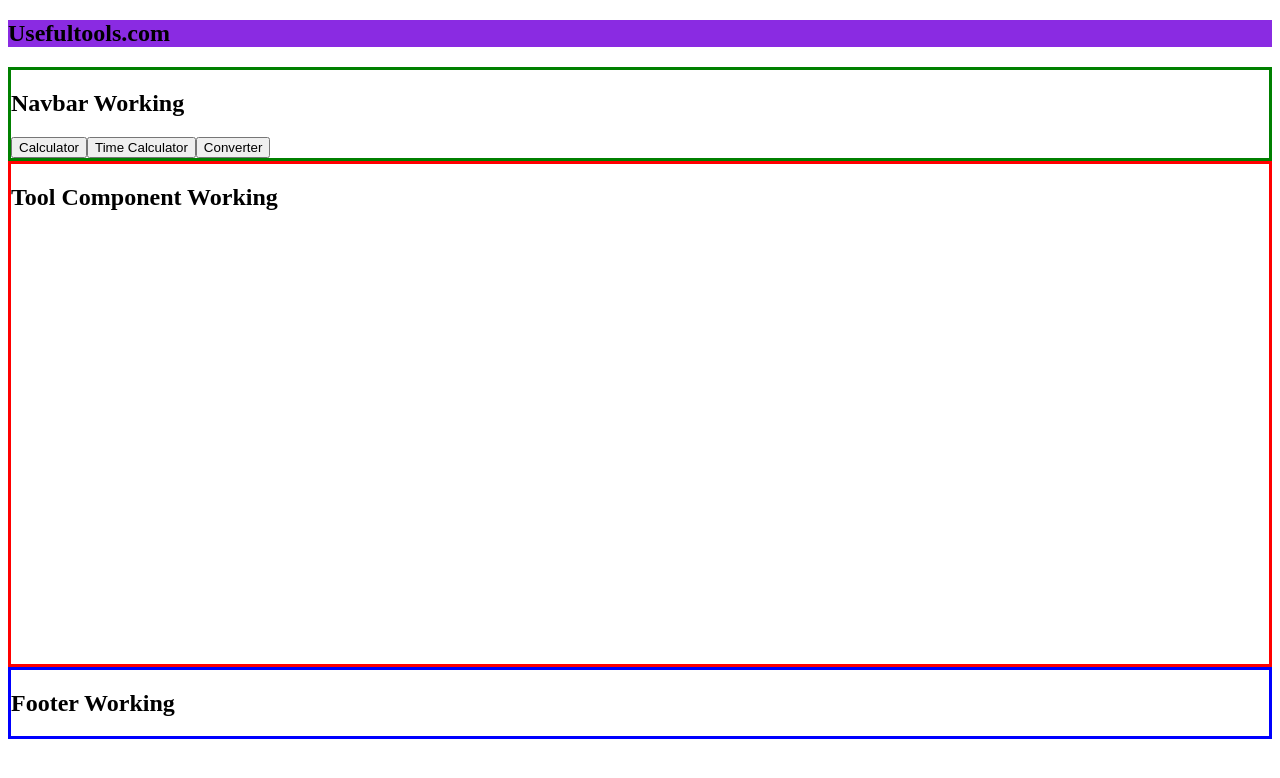
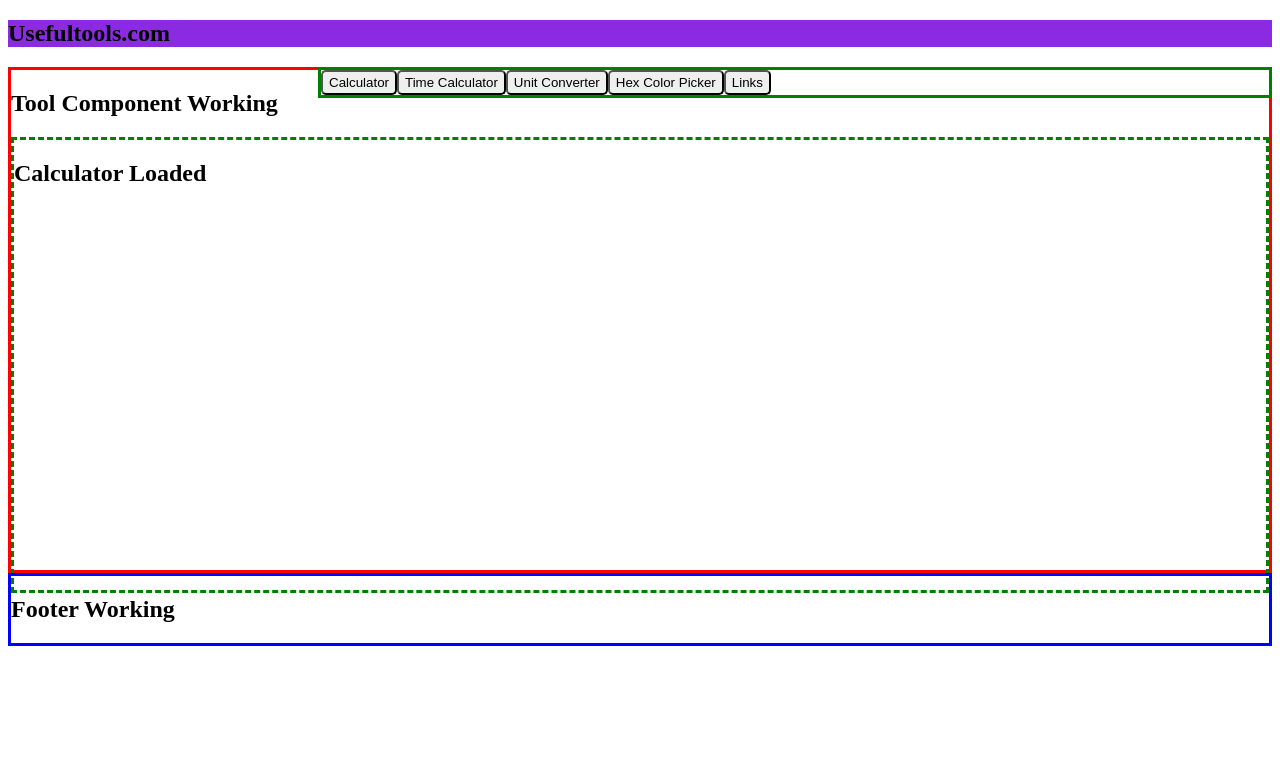
Before and after one commit to adamnnoli/usefultools, a Vue app: page / in a window 1280 px wide. Shown: the top 778 px of the page. Built offline with nearby package versions, Linux system fonts and the light colour scheme.

Commit message:
Created all necessary files

```diff
--- a/src/App.vue
+++ b/src/App.vue
@@ -22,7 +22,7 @@ export default {
   },
   data: function() {
     return {
-      currentComponent: "calculator"
+      currentComponent: "Calculator"
     };
   },
   methods:{
--- /dev/null
+++ b/src/components/hexColorPicker.vue
@@ -0,0 +1,17 @@
+<template>
+  <div id="hexColorPicker">
+    <h2>Color Picker Loaded</h2>
+  </div>
+</template>
+
+<script>
+export default {
+  name: "hexColorPicker"
+};
+</script>
+
+<style scoped>
+#hexColorPicker {
+  border: dashed steelblue;
+}
+</style>
--- /dev/null
+++ b/src/components/links.vue
@@ -0,0 +1,17 @@
+<template>
+  <div id="links">
+    <h2>Links Loaded</h2>
+  </div>
+</template>
+
+<script>
+export default {
+  name: "links"
+};
+</script>
+
+<style scoped>
+#links {
+  border: dashed yellowgreen;
+}
+</style>
--- a/src/components/navbar.vue
+++ b/src/components/navbar.vue
@@ -1,9 +1,10 @@
 <template>
   <div id="navbar">
-    <h2>Navbar Working</h2>
-    <button v-on:click="switchTo('Calculator')">Calculator</button>
-    <button v-on:click="switchTo('Time Calculator')">Time Calculator</button>
-    <button>Converter</button>
+    <button @click="switchTo('Calculator')">Calculator</button>
+    <button @click="switchTo('Time Calculator')">Time Calculator</button>
+    <button @click="switchTo('Unit Converter')">Unit Converter</button>
+    <button @click="switchTo('Hex Color Picker')">Hex Color Picker</button>
+    <button @click="switchTo('Links')">Links</button>
   </div>
 </template>
 
@@ -21,6 +22,12 @@ export default {
 
 <style scoped>
   #navbar {
+    width: 75%;
+    float: right;
     border: solid green;
   }
+  button{
+    height:25px;
+    border-radius: 5px
+  }
 </style>
--- a/src/components/tool.vue
+++ b/src/components/tool.vue
@@ -3,17 +3,27 @@
     <h2>Tool Component Working</h2>
     <timeCalculator class="innerComponent" v-if="this.currComponent=='Time Calculator'"></timeCalculator>
     <calculator class="innerComponent" v-if="this.currComponent=='Calculator'"></calculator>
+    <unitConverter class="innerComponent" v-if="this.currComponent == 'Unit Converter'"></unitConverter>
+    <hexColorPicker class="innerComponent" v-if="this.currComponent == 'Hex Color Picker'"></hexColorPicker>
+    <links class="innerComponent" v-if="this.currComponent == 'Links'"></links>
   </div>
 </template>
 <script>
+import calculator from "./calculator";
 import timeCalculator from "./timeCalculator";
-import calculator from "./calculator";
+import unitConverter from "./unitConverter";
+import hexColorPicker from "./hexColorPicker";
+import links from "./links";
+
 export default {
   name: "tool",
   props: ["currComponent"],
   components: {
+    calculator,
     timeCalculator,
-    calculator
+    unitConverter,
+    hexColorPicker,
+    links
   },
   methods: {
     isCurrComponent: function(componentName) {
--- /dev/null
+++ b/src/components/unitConverter.vue
@@ -0,0 +1,17 @@
+<template>
+  <div id="unitConverter">
+    <h2>Unit Converter Loaded</h2>
+  </div>
+</template>
+
+<script>
+export default {
+  name: "unitConverter"
+};
+</script>
+
+<style scoped>
+#unitConverter {
+  border: dashed black;
+}
+</style>
```
Also changed, not shown: src/components/logic.js (added, +15 -0 lines).
